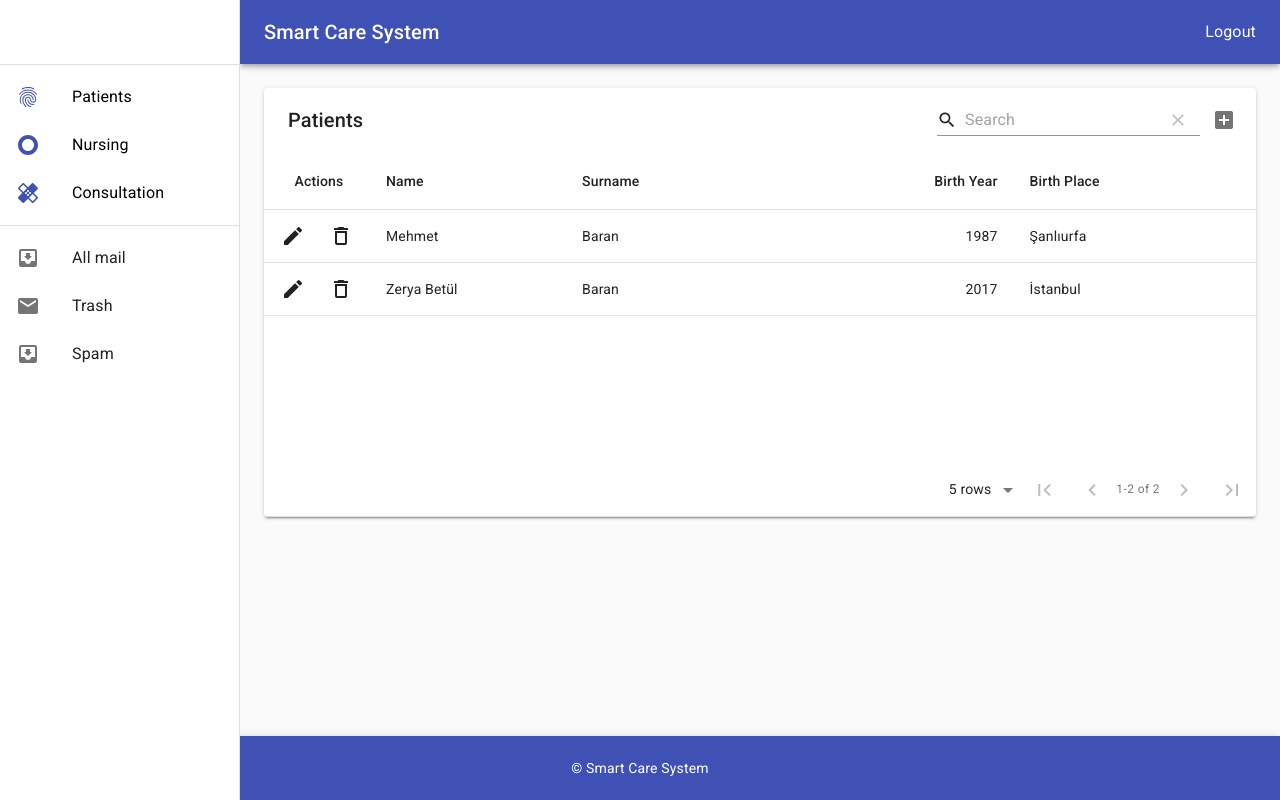
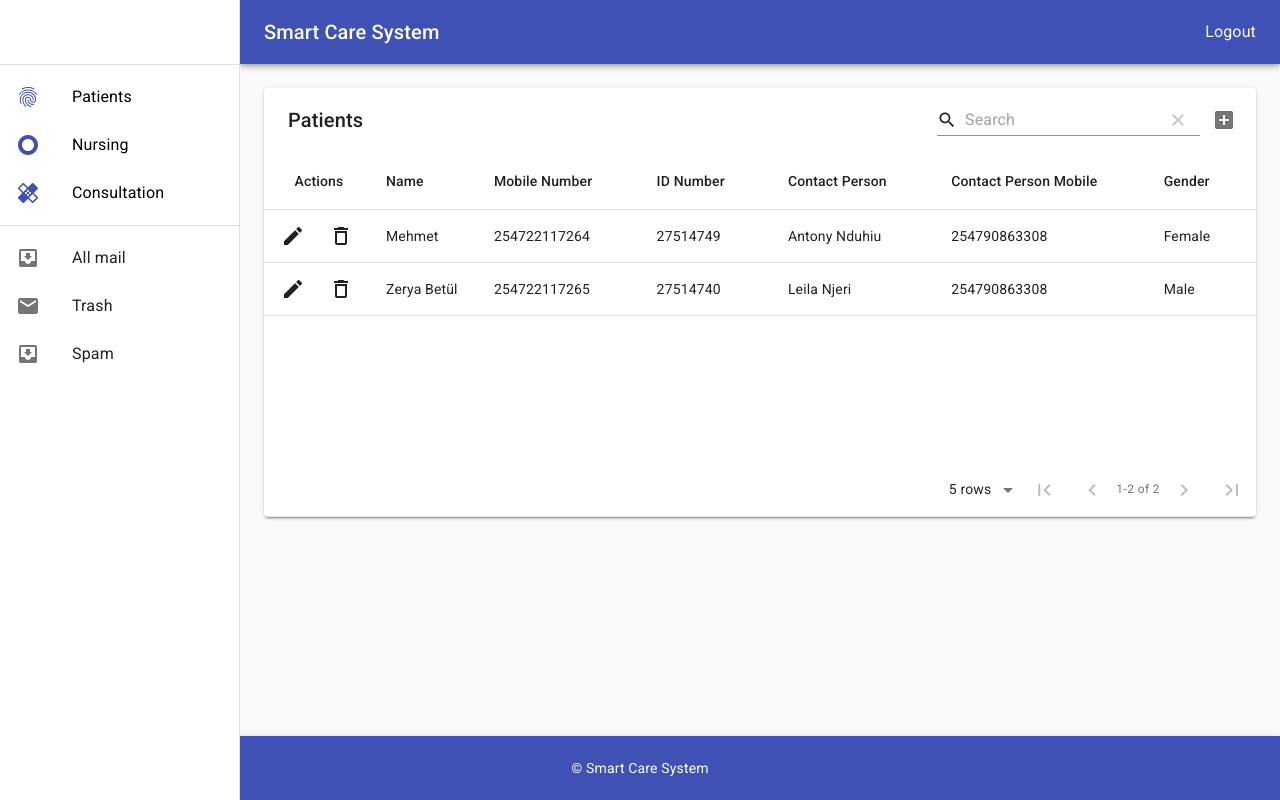
Before and after one commit to Nduhiu17/hsm-graphql-client, a React (Create React App) app: page / in a window 1280 px wide. Built offline with nearby package versions, Linux system fonts and the light colour scheme.

Commit message:
make  app table a reusable component

```diff
--- a/src/components/Patients/index.js
+++ b/src/components/Patients/index.js
@@ -2,6 +2,8 @@ import React from 'react'
 import { withStyles } from '@material-ui/core/styles';
 import {Button, Grid, Toolbar, Typography} from "@material-ui/core";
 import AddIcon from '@material-ui/icons/Add';
+import patientColumns from "../../data/patientColumns";
+import patientData from "../../data/patientData";
 
 
 const Layout = React.lazy(() => import('../../containers/Layout'))
@@ -14,7 +16,7 @@ export default withStyles(styles)(
  () =>{
    return (
      <Layout>
-       <AppTable/>
+       <AppTable columns={patientColumns} data={patientData}/>
      </Layout>
    )
  }
--- a/src/containers/Footer.js
+++ b/src/containers/Footer.js
@@ -6,11 +6,12 @@ const Footer = () =>
     <AppBar position="static"
             style={{
                 bottom:0,
-                position:'absolute',
+                position:'fixed',
                 width:'100%',
                 display:'flex',
                 justifyContent:'center',
-                flexDirection:'row'
+                flexDirection:'row',
+                marginTop:10
             }}
             >
         <Toolbar>
--- a/src/data/patientColumns.js
+++ b/src/data/patientColumns.js
@@ -1,11 +1,13 @@
 const patientColumns = [
   { title: 'Name', field: 'name' },
-  { title: 'Surname', field: 'surname' },
-  { title: 'Birth Year', field: 'birthYear', type: 'numeric' },
+  { title: 'Mobile Number', field: 'mobileNumber' },
+  { title: 'ID Number', field: 'idNumber' },
+  { title: 'Contact Person', field: 'contactPerson' },
+  { title: 'Contact Person Mobile', field: 'contactPersonNumber' },
   {
-    title: 'Birth Place',
-    field: 'birthCity',
-    lookup: { 34: 'İstanbul', 63: 'Şanlıurfa' },
+    title: 'Gender',
+    field: 'gender',
+    lookup: { 34: 'Male', 63: 'Female' },
   }
 ]
 
--- /dev/null
+++ b/src/data/patientData.js
@@ -0,0 +1,19 @@
+const patientData = [
+  {
+    name: 'Mehmet',
+    mobileNumber: 254722117264,
+    idNumber: 27514749,
+    contactPerson: 'Antony Nduhiu',
+    contactPersonNumber: 254790863308,
+    gender: 63 },
+  {
+    name: 'Zerya Betül',
+    mobileNumber: 254722117265,
+    idNumber: 27514740,
+    contactPerson: 'Leila Njeri',
+    contactPersonNumber: 254790863308,
+    gender: 34,
+  },
+]
+
+export default patientData
--- a/src/shared/AppTable.js
+++ b/src/shared/AppTable.js
@@ -1,28 +1,11 @@
 import React, {useEffect} from 'react';
 import MaterialTable from 'material-table';
 
-export default function AppTable() {
+export default function AppTable({columns,data}) {
 
   const [state, setState] = React.useState({
-    columns: [
-      { title: 'Name', field: 'name' },
-      { title: 'Surname', field: 'surname' },
-      { title: 'Birth Year', field: 'birthYear', type: 'numeric' },
-      {
-        title: 'Birth Place',
-        field: 'birthCity',
-        lookup: { 34: 'İstanbul', 63: 'Şanlıurfa' },
-      },
-    ],
-    data: [
-      { name: 'Mehmet', surname: 'Baran', birthYear: 1987, birthCity: 63 },
-      {
-        name: 'Zerya Betül',
-        surname: 'Baran',
-        birthYear: 2017,
-        birthCity: 34,
-      },
-    ],
+    columns: columns,
+    data: data,
   });
 
   return (
```
